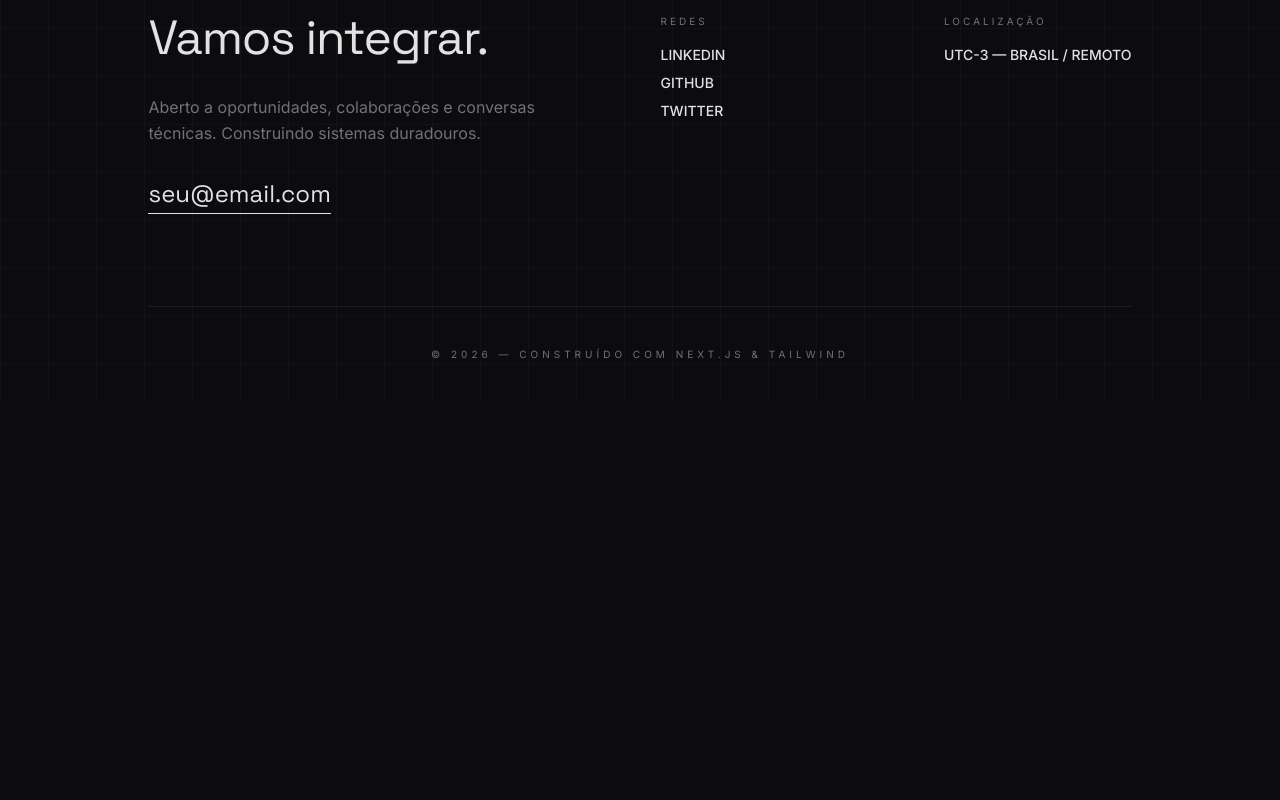
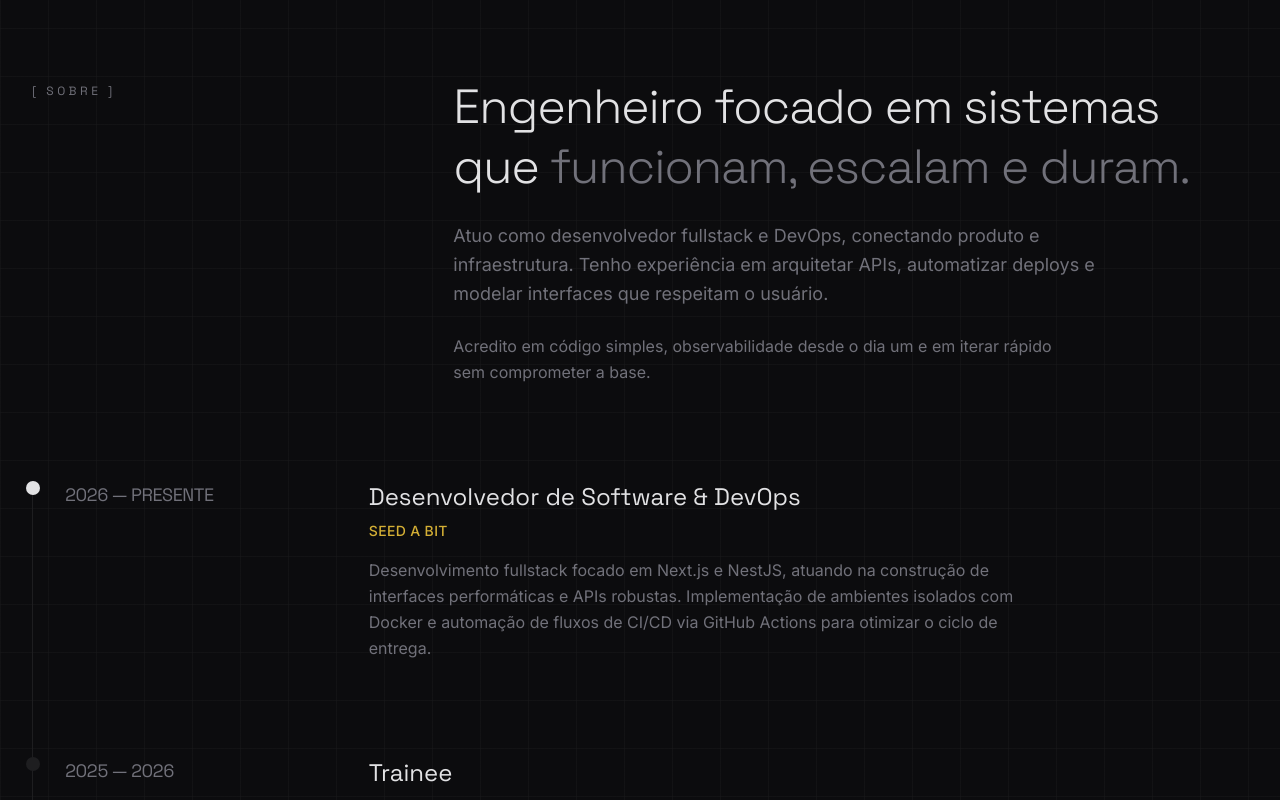
Before and after one commit to LucaSs55/personal-portfolio, a Next.js app: page / in a window 1280 px wide. Shown: the part 980-1780 px from the top of the page. Before the commit the page ends 1382 px from the top, so only its background shows below. Built offline with nearby package versions, Linux system fonts and the light colour scheme.

Commit message:
feat:Add about page to SPA aplication

```diff
--- a/src/app/about/page.tsx
+++ b/src/app/about/page.tsx
@@ -0,0 +1,78 @@
+const experiences = [
+  {
+    period: "2026 — PRESENTE",
+    role: "Desenvolvedor de Software & DevOps",
+    company: "Seed a Bit",
+    description:
+      "Desenvolvimento fullstack focado em Next.js e NestJS, atuando na construção de interfaces performáticas e APIs robustas. Implementação de ambientes isolados com Docker e automação de fluxos de CI/CD via GitHub Actions para otimizar o ciclo de entrega.",
+    active: true,
+  },
+  {
+    period: "2025 — 2026",
+    role: "Trainee",
+    company: "Seed a Bit",
+    description:
+      "Básico de Front-end, Contrução e Consumo de APIs Rest, Básico de Deploy de Aplicações.",
+    active: false,
+  },
+];
+
+export default function About() {
+  return (
+    <section className="max-w-7xl mx-auto px-6 md:px-8 py-24 md:py-40">
+      <div className="grid grid-cols-1 lg:grid-cols-3 gap-12 mb-16 md:mb-24">
+        <div className="lg:col-span-1">
+          <span className="font-display text-xs tracking-[0.3em] text-mercury uppercase">
+            [ Sobre ]
+          </span>
+        </div>
+        <div className="lg:col-span-2 space-y-6">
+          <h2 className="font-display text-3xl md:text-5xl font-light tracking-tight text-platinum leading-tight">
+            Engenheiro focado em sistemas que{" "}
+            <span className="text-mercury">funcionam, escalam e duram.</span>
+          </h2>
+          <p className="text-mercury text-lg leading-relaxed max-w-[60ch]">
+            Atuo como desenvolvedor fullstack e DevOps, conectando produto e
+            infraestrutura. Tenho experiência em arquitetar APIs, automatizar
+            deploys e modelar interfaces que respeitam o usuário.
+          </p>
+          <p className="text-mercury leading-relaxed max-w-[60ch]">
+            Acredito em código simples, observabilidade desde o dia um e em
+            iterar rápido sem comprometer a base.
+          </p>
+        </div>
+      </div>
+
+      <div className="space-y-0">
+        {experiences.map((exp) => (
+          <div
+            key={exp.period}
+            className="grid grid-cols-1 md:grid-cols-4 gap-6 md:gap-8 border-l border-steel pl-8 relative"
+          >
+            <div
+              className={`absolute -left-[7px] top-0 size-3.5 rounded-full ${
+                exp.active ? "bg-platinum" : "bg-steel"
+              }`}
+            />
+            <div className="md:col-span-1">
+              <span className="font-display text-base md:text-lg tracking-tight text-mercury tabular-nums">
+                {exp.period}
+              </span>
+            </div>
+            <div className="md:col-span-3 pb-16 md:pb-24">
+              <h4 className="text-xl md:text-2xl font-display text-platinum mb-2">
+                {exp.role}
+              </h4>
+              <p className="text-kinetic text-sm font-medium tracking-wide mb-4 uppercase">
+                {exp.company}
+              </p>
+              <p className="text-mercury max-w-[65ch] leading-relaxed">
+                {exp.description}
+              </p>
+            </div>
+          </div>
+        ))}
+      </div>
+    </section>
+  );
+}
--- a/src/app/page.tsx
+++ b/src/app/page.tsx
@@ -1,11 +1,19 @@
 import Image from "next/image";
 import { Hero } from "../components/hero/Hero";
+import About from "./about/page";
 
 export default function Home() {
   return (
     <>
       <main>
-        <Hero></Hero>
+        <section id="inicio">
+          <Hero />
+        </section>
+        <section id="sobre">
+          <About />
+        </section>
+        <section id="stack">{/* Stack component */}</section>
+        <section id="projetos">{/* Projects component */}</section>
       </main>
     </>
   );
--- a/src/components/footer/Footer.tsx
+++ b/src/components/footer/Footer.tsx
@@ -14,10 +14,10 @@ export function Footer() {
               Construindo sistemas duradouros.
             </p>
             <a
-              href="mailto:seu@email.com"
+              href="lucassantos2018d@gmail.com"
               className="text-xl md:text-2xl font-display border-b border-platinum pb-1 hover:text-kinetic hover:border-kinetic transition-colors text-platinum"
             >
-              seu@email.com
+              lucassantos2018d@gmail.com
             </a>
           </div>
           <div className="grid grid-cols-2 gap-x-16 md:gap-x-24 gap-y-10">
@@ -28,7 +28,7 @@ export function Footer() {
               <ul className="space-y-2 text-sm font-medium text-platinum">
                 <li>
                   <Link
-                    href="https://linkedin.com/in/seu-perfil"
+                    href="https://www.linkedin.com/in/lucas-santos-do-nascimento-/"
                     target="_blank"
                     className="hover:text-kinetic transition-colors"
                   >
@@ -37,7 +37,7 @@ export function Footer() {
                 </li>
                 <li>
                   <Link
-                    href="https://github.com/seu-usuario"
+                    href="https://github.com/LucaSs55"
                     target="_blank"
                     className="hover:text-kinetic transition-colors"
                   >
@@ -46,11 +46,11 @@ export function Footer() {
                 </li>
                 <li>
                   <Link
-                    href="https://twitter.com/seu-usuario"
+                    href="https://www.instagram.com/lucass.s25_?igsh=ZzA4YTZkNGQya2Qz"
                     target="_blank"
                     className="hover:text-kinetic transition-colors"
                   >
-                    TWITTER
+                    INSTAGRAM
                   </Link>
                 </li>
               </ul>
@@ -67,7 +67,7 @@ export function Footer() {
         </div>
       </div>
       <footer className="py-10 border-t border-steel text-center text-[10px] tracking-[0.4em] text-mercury uppercase">
-        © 2026 — Construído com Next.js & Tailwind
+        © 2026 — Construído com Next.js & Tailwind | Deploy feito na Vercel
       </footer>
     </section>
   );
--- a/src/components/header/Header.tsx
+++ b/src/components/header/Header.tsx
@@ -1,80 +1,75 @@
-// import Link from 'next/link';
-
-// const links = [
-//   { href: "/", label: "INÍCIO" },
-//   { href: "/projects", label: "PROJETOS" },
-//   { href: "/about", label: "SOBRE" },
-//   { href: "/stacks", label: "STACK" },
-// ];
-
-// export function Header() {
-//   return (
-//     <nav className="fixed top-0 w-full z-50 border-b border-steel bg-obsidian/80 backdrop-blur-md">
-//       <div className="max-w-7xl mx-auto px-6 md:px-8 h-16 flex items-center justify-between">
-//         <Link href="/" className="font-display font-semibold tracking-tighter text-xl text-platinum">
-//           LUCAS<span className="text-blue-500">.DEV</span>
-//         </Link>
-
-//         <div className="flex gap-6 md:gap-12 text-xs md:text-sm font-medium text-mercury tracking-wide">
-//           {links.map((link) => (
-//             <Link
-//               key={link.href}
-//               href={link.href}
-//               className="hover:text-platinum transition-colors"
-//             >
-//               {link.label}
-//             </Link>
-//           ))}
-//         </div>
-//       </div>
-//     </nav>
-//   );
-// }
-
 "use client";
 
 import Link from "next/link";
-import { usePathname } from "next/navigation";
+import { useEffect, useState } from "react";
 
 const links = [
-  { href: "/", label: "INÍCIO" },
-  { href: "/about", label: "SOBRE" },
-  { href: "/stacks", label: "STACK" },
-  { href: "/projects", label: "PROJETOS" },
+  { href: "#inicio", label: "INÍCIO" },
+  { href: "#sobre", label: "SOBRE" },
+  { href: "#stack", label: "STACK" },
+  { href: "#projetos", label: "PROJETOS" },
 ];
 
 export function Header() {
-  const pathname = usePathname();
+  const [activeSection, setActiveSection] = useState("inicio");
 
-  const isActive = (href: string) => {
-    if (href === "/") return pathname === "/";
-    return pathname.startsWith(href);
+  useEffect(() => {
+    const observer = new IntersectionObserver(
+      (entries) => {
+        entries.forEach((entry) => {
+          if (entry.isIntersecting) {
+            setActiveSection(entry.target.id);
+          }
+        });
+      },
+      {
+        rootMargin: "-40% 0px -55% 0px",
+        threshold: 0,
+      },
+    );
+
+    links.forEach(({ href }) => {
+      const id = href.replace("#", "");
+      const el = document.getElementById(id);
+      if (el) observer.observe(el);
+    });
+
+    return () => observer.disconnect();
+  }, []);
+
+  const handleClick = (href: string) => {
+    const id = href.replace("#", "");
+    const el = document.getElementById(id);
+    if (el) el.scrollIntoView({ behavior: "smooth" });
   };
 
   return (
     <nav className="fixed top-0 w-full z-50 border-b border-steel bg-obsidian/80 backdrop-blur-md">
       <div className="max-w-7xl mx-auto px-6 md:px-8 h-16 flex items-center justify-between">
-        <Link
-          href="/"
+        <button
+          onClick={() => handleClick("#inicio")}
           className="font-display font-semibold tracking-tighter text-xl text-platinum"
         >
           LUCAS<span className="text-blue-500">.DEV</span>
-        </Link>
+        </button>
 
         <div className="flex gap-6 md:gap-12 text-xs md:text-sm font-medium text-mercury tracking-wide">
-          {links.map((link) => (
-            <Link
+          {links.map((link) => {
+            const isActive = activeSection === link.href.replace("#", "");
+            return (
+              <button
                 key={link.href}
-              href={link.href}
+                onClick={() => handleClick(link.href)}
                 className={`transition-colors ${
-                isActive(link.href)
+                  isActive
                     ? "text-platinum drop-shadow-[0_0_8px_rgba(228,228,231,0.6)]"
                     : "hover:text-platinum"
                 }`}
               >
                 {link.label}
-            </Link>
-          ))}
+              </button>
+            );
+          })}
         </div>
       </div>
     </nav>
```
Lines whose indentation alone changed are shown as unchanged.
